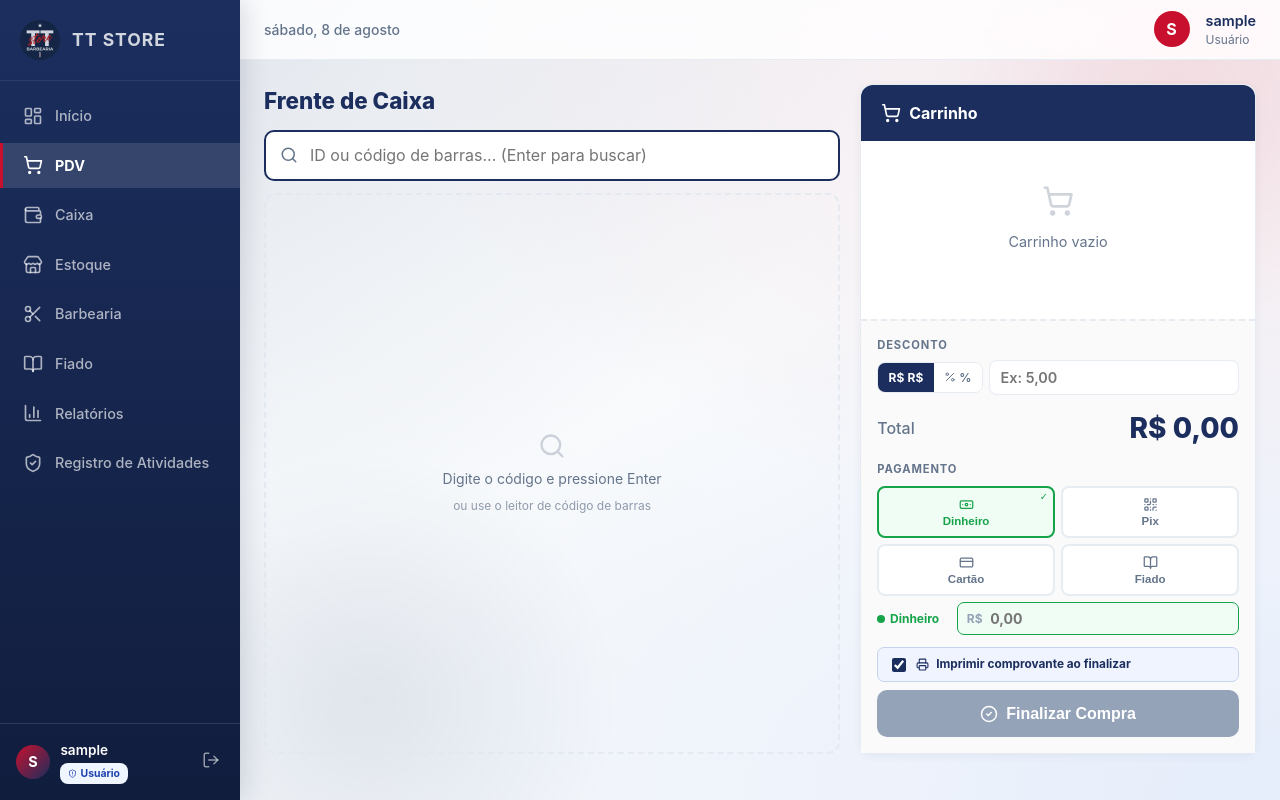
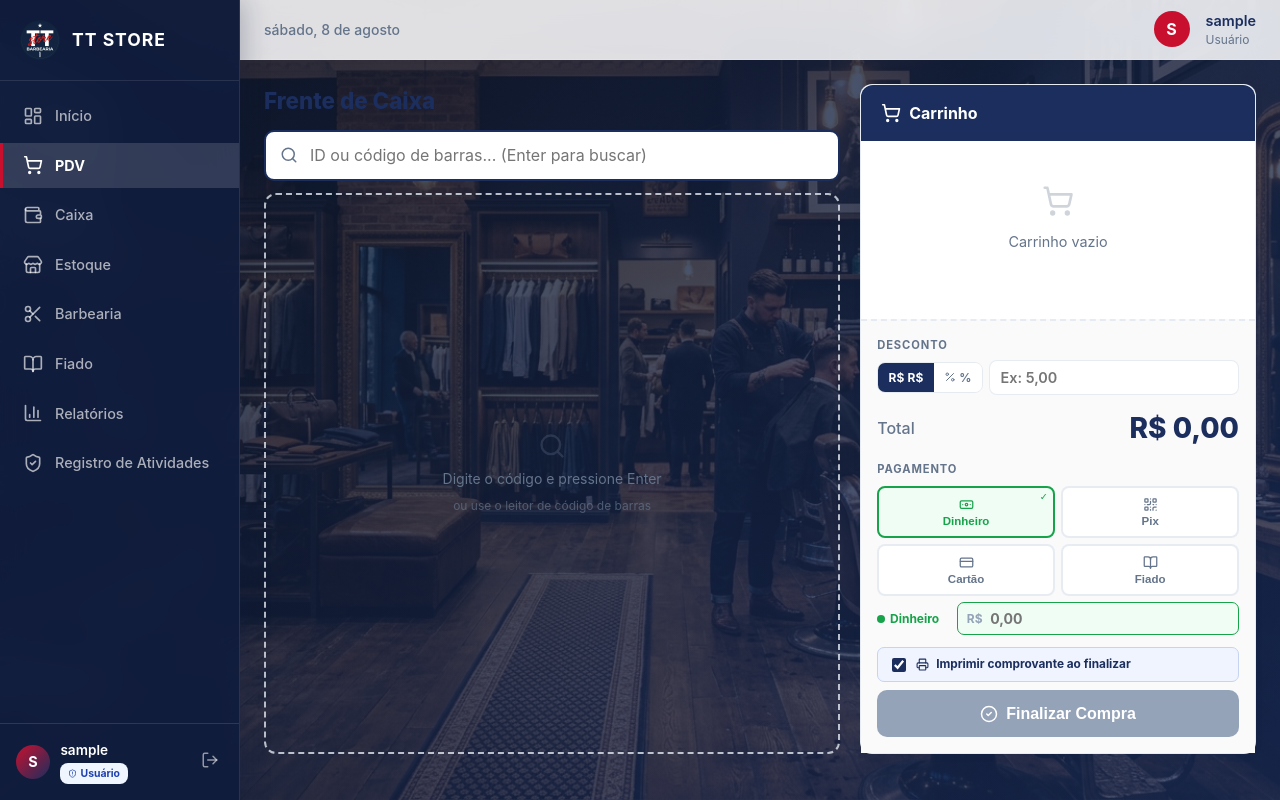
Before and after one commit to FelipeAlexandre2/Loja-de-roupa, a React (Vite) app in the folder frontend/: page /pdv in a window 1280 px wide. Built offline with nearby package versions, Linux system fonts and the light colour scheme; sample sign-in values are in the browser's storage.

Commit message:
feat: adiciona foto de fundo ilustrativa de loja e barbearia premium com glassmorphism

```diff
--- a/frontend/src/index.css
+++ b/frontend/src/index.css
@@ -1,5 +1,5 @@
 /* ══════════════════════════════════════════════════════════════
-   TT Store — Design System CSS (Glassmorphism & Rich Aesthetics)
+   TT Store — Design System CSS (Glassmorphism & Background Photo)
    Mobile-first: sidebar no desktop, bottom nav no mobile
    ══════════════════════════════════════════════════════════════ */
 
@@ -27,7 +27,7 @@
   font-weight: 400;
   color-scheme: light;
   color: var(--color-text);
-  background-color: var(--color-bg-light);
+  background-color: #0F172A;
   font-synthesis: none;
   text-rendering: optimizeLegibility;
   -webkit-font-smoothing: antialiased;
@@ -40,12 +40,12 @@ html, body {
   margin: 0;
   padding: 0;
   min-height: 100vh;
-  background-color: #F8FAFC;
+  background-color: #0F172A;
   background-image:
-    radial-gradient(at 0% 0%, rgba(27, 46, 94, 0.12) 0px, transparent 50%),
-    radial-gradient(at 100% 0%, rgba(200, 16, 46, 0.08) 0px, transparent 50%),
-    radial-gradient(at 100% 100%, rgba(37, 99, 235, 0.09) 0px, transparent 50%),
-    radial-gradient(at 0% 100%, rgba(241, 245, 249, 1) 0px, transparent 50%);
+    linear-gradient(135deg, rgba(15, 23, 42, 0.80) 0%, rgba(27, 46, 94, 0.75) 100%),
+    url('/background.png');
+  background-size: cover;
+  background-position: center;
   background-attachment: fixed;
   -webkit-text-size-adjust: 100%;
 }
@@ -83,7 +83,7 @@ html, body {
 .btn-secondary:hover { background: var(--color-navy-light); transform: translateY(-1px); }
 
 .btn-outline {
-  background: rgba(255, 255, 255, 0.7);
+  background: rgba(255, 255, 255, 0.75);
   backdrop-filter: blur(8px);
   border: 1.5px solid var(--color-border);
   color: var(--color-text);
@@ -92,17 +92,17 @@ html, body {
 
 /* ── Glassmorphism Card ───────────────────────────────────────── */
 .card {
-  background: rgba(255, 255, 255, 0.82) !important;
-  backdrop-filter: blur(14px) saturate(180%);
-  -webkit-backdrop-filter: blur(14px) saturate(180%);
+  background: rgba(255, 255, 255, 0.88) !important;
+  backdrop-filter: blur(16px) saturate(180%);
+  -webkit-backdrop-filter: blur(16px) saturate(180%);
   border-radius: var(--radius-lg);
-  box-shadow: 0 10px 30px rgba(27, 46, 94, 0.06), 0 1px 3px rgba(27, 46, 94, 0.04) !important;
-  border: 1px solid rgba(255, 255, 255, 0.8) !important;
+  box-shadow: 0 12px 36px rgba(15, 23, 42, 0.18), 0 1px 3px rgba(27, 46, 94, 0.04) !important;
+  border: 1px solid rgba(255, 255, 255, 0.85) !important;
   overflow: hidden;
   transition: transform 0.25s ease, box-shadow 0.25s ease;
   animation: fadeInUp 0.45s ease-out forwards;
 }
-.card:hover { transform: translateY(-3px); box-shadow: 0 16px 40px rgba(27,46,94,0.12) !important; }
+.card:hover { transform: translateY(-3px); box-shadow: 0 20px 48px rgba(15, 23, 42, 0.25) !important; }
 
 /* ── Inputs ──────────────────────────────────────────────────── */
 .input, .textarea, .select {
@@ -110,7 +110,7 @@ html, body {
   padding: 0.6rem 0.85rem;
   border-radius: var(--radius-md);
   border: 1.5px solid rgba(203, 213, 225, 0.8);
-  background: rgba(255, 255, 255, 0.9);
+  background: rgba(255, 255, 255, 0.92);
   backdrop-filter: blur(6px);
   color: var(--color-text);
   font-family: inherit;
@@ -140,12 +140,15 @@ html, body {
 .sidebar {
   width: 240px;
   flex-shrink: 0;
-  background: linear-gradient(180deg, #1B2E5E 0%, #111D3D 100%);
+  background: rgba(17, 29, 61, 0.92);
+  backdrop-filter: blur(16px);
+  -webkit-backdrop-filter: blur(16px);
   color: var(--color-white);
   display: flex;
   flex-direction: column;
   overflow: hidden;
-  box-shadow: 4px 0 24px rgba(17, 29, 61, 0.15);
+  border-right: 1px solid rgba(255,255,255,0.1);
+  box-shadow: 4px 0 24px rgba(17, 29, 61, 0.25);
   z-index: 20;
 }
 
@@ -185,7 +188,7 @@ html, body {
   padding-left: 1.5rem;
 }
 .nav-item.active {
-  background: rgba(255,255,255,0.12);
+  background: rgba(255,255,255,0.14);
   color: #fff;
   border-left-color: var(--color-red);
   font-weight: 700;
@@ -203,38 +206,12 @@ html, body {
   -webkit-overflow-scrolling: touch;
 }
 
-/* Esferas de luz ambiente decorativas no fundo */
-.main-content::before {
-  content: '';
-  position: fixed;
-  top: -120px;
-  right: -120px;
-  width: 450px;
-  height: 450px;
-  background: radial-gradient(circle, rgba(200, 16, 46, 0.07) 0%, rgba(255, 255, 255, 0) 70%);
-  border-radius: 50%;
-  pointer-events: none;
-  z-index: 0;
-}
-.main-content::after {
-  content: '';
-  position: fixed;
-  bottom: -150px;
-  left: 120px;
-  width: 500px;
-  height: 500px;
-  background: radial-gradient(circle, rgba(27, 46, 94, 0.09) 0%, rgba(255, 255, 255, 0) 70%);
-  border-radius: 50%;
-  pointer-events: none;
-  z-index: 0;
-}
-
 /* ── Topbar Desktop ──────────────────────────────────────────── */
 .topbar {
   height: 60px;
-  background: rgba(255, 255, 255, 0.82) !important;
-  backdrop-filter: blur(14px) saturate(180%);
-  -webkit-backdrop-filter: blur(14px) saturate(180%);
+  background: rgba(255, 255, 255, 0.85) !important;
+  backdrop-filter: blur(16px) saturate(180%);
+  -webkit-backdrop-filter: blur(16px) saturate(180%);
   border-bottom: 1px solid rgba(226, 232, 240, 0.8);
   display: flex;
   align-items: center;
@@ -271,23 +248,23 @@ html, body {
 
 /* ── Stat card ───────────────────────────────────────────────── */
 .stat-card {
-  background: rgba(255, 255, 255, 0.85) !important;
-  backdrop-filter: blur(14px) saturate(180%);
-  -webkit-backdrop-filter: blur(14px) saturate(180%);
+  background: rgba(255, 255, 255, 0.88) !important;
+  backdrop-filter: blur(16px) saturate(180%);
+  -webkit-backdrop-filter: blur(16px) saturate(180%);
   border-radius: var(--radius-lg);
   padding: 1.25rem;
   display: flex;
   align-items: center;
   gap: 1rem;
-  box-shadow: 0 10px 30px rgba(27, 46, 94, 0.06) !important;
-  border: 1px solid rgba(255, 255, 255, 0.8) !important;
+  box-shadow: 0 12px 36px rgba(15, 23, 42, 0.15) !important;
+  border: 1px solid rgba(255, 255, 255, 0.85) !important;
   transition: all 0.25s ease;
   animation: fadeInUp 0.45s ease-out both;
   -webkit-tap-highlight-color: transparent;
 }
 .stat-card:hover {
   transform: translateY(-4px);
-  box-shadow: 0 16px 40px rgba(27, 46, 94, 0.12) !important;
+  box-shadow: 0 20px 48px rgba(15, 23, 42, 0.25) !important;
 }
 
 /* ── Animações ───────────────────────────────────────────────── */
@@ -386,7 +363,6 @@ html, body {
 
   .stat-card { padding: 1rem; }
   .card { border-radius: 14px; }
-  .main-content::before { display: none; }
   .btn { padding: 0.65rem 1rem; font-size: 0.9rem; }
 }
 
```
Also changed, not shown: frontend/public/background.png.
